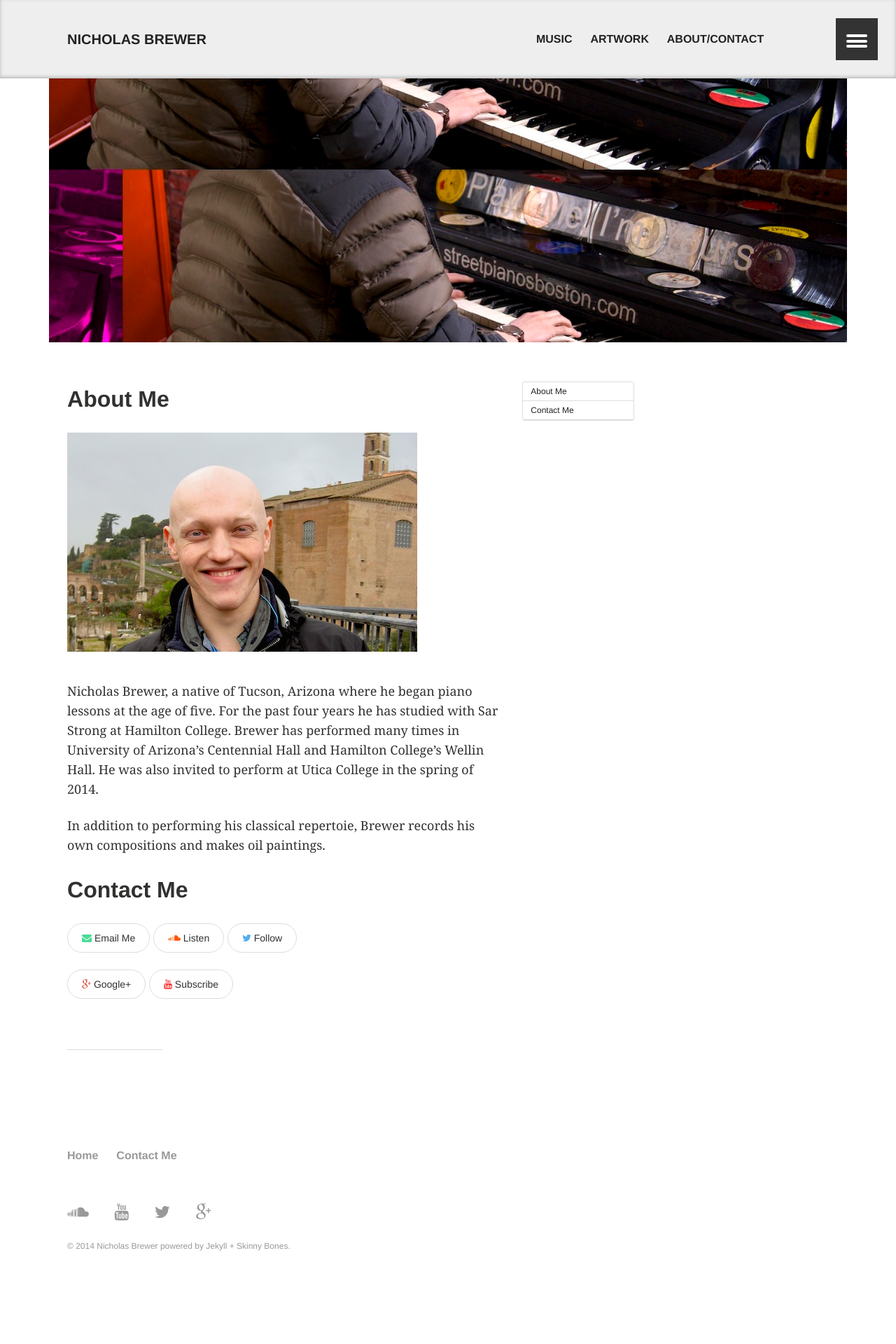
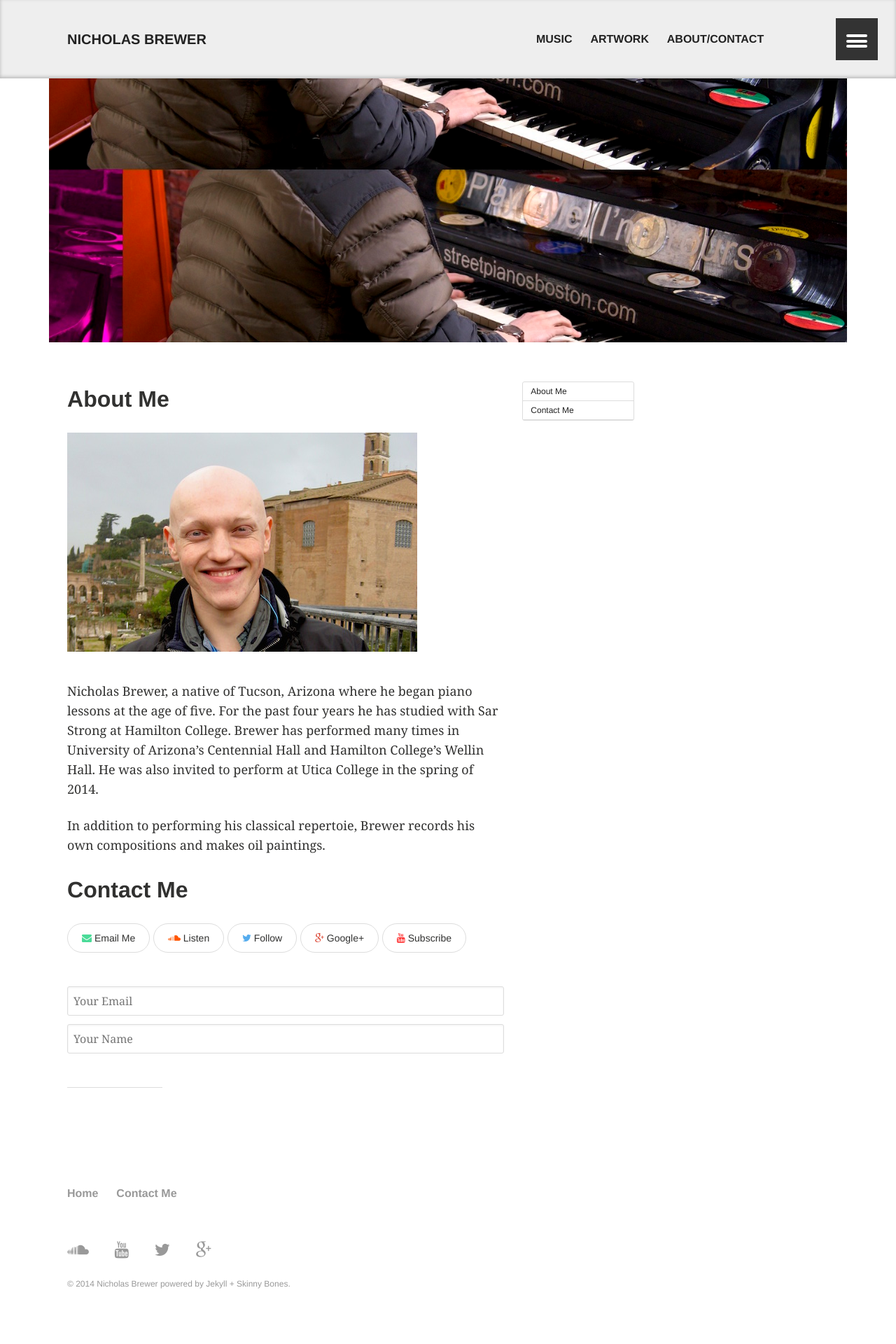
Before and after one commit to nicholasbrewer/nicholasbrewer.github.io, a Jekyll site: the page built from about/index.md, in a window 1280 px wide. Shown: the whole page at 70% size. Built offline with Jekyll 4.4.1, drawn with Linux system fonts in a browser that asks for light colours; before the commit the page ends 1866 px from its top, so only the background shows below that.

Commit message:
testing form

```diff
--- a/about/index.md
+++ b/about/index.md
@@ -28,5 +28,11 @@ In addition to performing his classical repertoie, Brewer records his own compos
 <p><a href="mailto:bricknewer@gmail.com" class="btn-social envelope"><i class="fa fa-envelope" aria-hidden="true"></i> Email Me</a>
 <a href="https://soundcloud.com/newerbricks" class="btn-social soundcloud"><i class="fa fa-soundcloud" aria-hidden="true"></i> Listen</a>
 <a href="https://twitter.com/nicholasbrewer" class="btn-social twitter"><i class="fa fa-twitter" aria-hidden="true"></i> Follow</a>
-<br><a href="https://plus.google.com/100145965449481004623" class="btn-social google-plus"><i class="fa fa-google-plus" aria-hidden="true"></i> Google+</a>
+<a href="https://plus.google.com/100145965449481004623" class="btn-social google-plus"><i class="fa fa-google-plus" aria-hidden="true"></i> Google+</a>
 <a href="https://www.youtube.com/channel/UCQLsWuqFpviF99ylnXzz-Zw" class="btn-social youtube"><i class="fa fa-youtube" aria-hidden="true"></i> Subscribe</a></p>
+
+<form accept-charset="UTF-8" action="https://formkeep.com/f/58bef5dc9d07" method="POST">
+  <input type="hidden" name="utf8" value="✓">
+  <input type="email" name="email" placeholder="Your Email">
+  <input type="text" name="name" placeholder="Your Name">
+</form>
```
